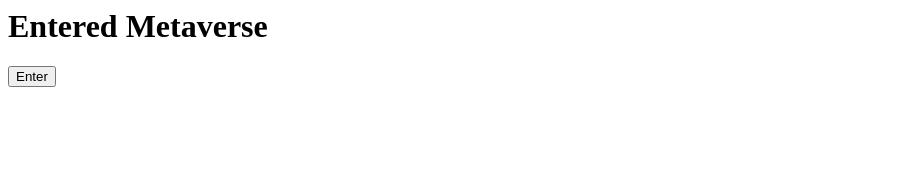
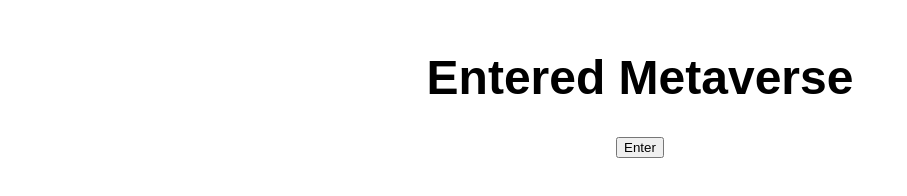
Before and after one commit to acciojob/enter-metaverse-Logen10fingers, a website: page main.html in a window 1280 px wide. Both pictures are taken after a click on the button "Enter". Shown: the whole page, without its empty margins (0-907 px from the left). Drawn offline with Linux system fonts and the light colour scheme.

Commit message:
created a submission

```diff
--- a/main.html
+++ b/main.html
@@ -1,6 +1,24 @@
+<!DOCTYPE html>
+<html lang="en">
+<head>
+    <meta charset="UTF-8">
+    <meta name="viewport" content="width=device-width, initial-scale=1.0">
+    <title>Enter Metaverse</title>
+    <style>
+        body {
+            font-family: Arial, sans-serif;
+            text-align: center;
+            margin-top: 50px;
+        }
+        #status {
+            font-size: 24px;
+        }
+    </style>
+</head>
 <body>
-  <p id="status">Enter the Metaverse</p>
-  <button id="enterBtn">Enter</button>
+    <p id="status">Enter the Metaverse</p>
+    <button id="enterBtn">Enter</button>
 
-  <script type="text/javascript" src="./script.js"></script>
+    <script src="script.js"></script>
 </body>
+</html>
--- a/script.js
+++ b/script.js
@@ -1,10 +1,7 @@
-document.addEventListener("DOMContentLoaded", function() {
-  const enterBtn = document.getElementById("enterBtn");
-  const statusParagraph = document.getElementById("status");
+const statusParagraph = document.getElementById('status');
+const enterButton = document.getElementById('enterBtn');
 
-  enterBtn.addEventListener("click", function() {
-    const newHeading = document.createElement("h1");
-    newHeading.textContent = "Entered Metaverse";
-    statusParagraph.replaceWith(newHeading);
-  });
+
+enterButton.addEventListener('click', () => {
+    statusParagraph.innerHTML = '<h1>Entered Metaverse</h1>';
 });
```
